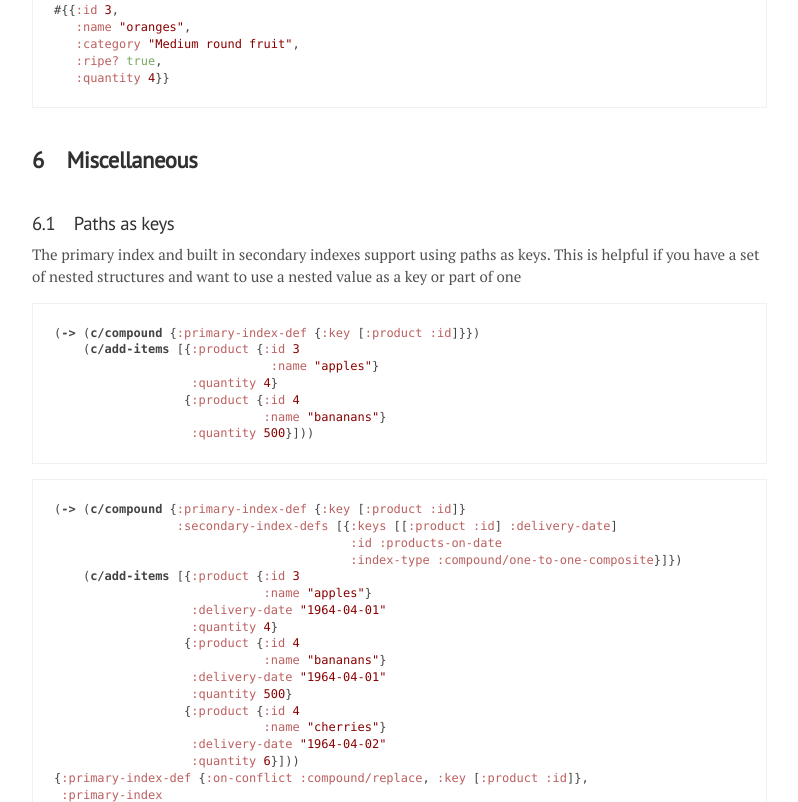
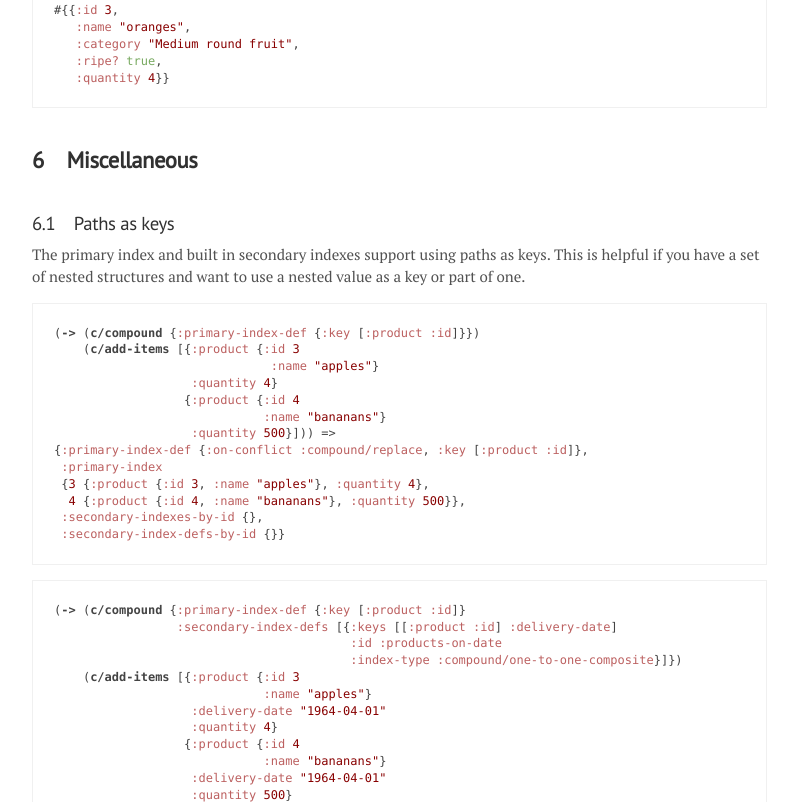
Before and after one commit to riverford/compound, a plain HTML site: page docs/index.html in a window 1280 px wide. Shown: the part 11198-12000 px from the top of the page, without its empty margins (73-871 px from the left). Drawn offline with Linux system fonts and the light colour scheme.

Commit message:
Update docs

```diff
--- a/docs/index.html
+++ b/docs/index.html
@@ -379,13 +379,19 @@
    :name &quot;oranges&quot;,
    :category &quot;Medium round fruit&quot;,
    :ripe? true,
-   :quantity 4}}</code></pre></div><div><span id="miscellaneous"></span><h2><b>6 &nbsp;&nbsp; Miscellaneous</b></h2></div><div><span id="paths-as-keys"></span><h3>6.1 &nbsp;&nbsp; Paths as keys</h3></div><div><p>The primary index and built in secondary indexes support using paths as keys. This is helpful if you have a set of nested structures and want to use a nested value as a key or part of one</p></div><div class="code"><pre><code class="clojure">(-&gt; (c/compound {:primary-index-def {:key [:product :id]}})
+   :quantity 4}}</code></pre></div><div><span id="miscellaneous"></span><h2><b>6 &nbsp;&nbsp; Miscellaneous</b></h2></div><div><span id="paths-as-keys"></span><h3>6.1 &nbsp;&nbsp; Paths as keys</h3></div><div><p>The primary index and built in secondary indexes support using paths as keys. This is helpful if you have a set of nested structures and want to use a nested value as a key or part of one.</p></div><div class="code"><pre><code class="clojure">(-&gt; (c/compound {:primary-index-def {:key [:product :id]}})
     (c/add-items [{:product {:id 3
                               :name &quot;apples&quot;}
                    :quantity 4}
                   {:product {:id 4
                              :name &quot;bananans&quot;}
-                   :quantity 500}]))</code></pre></div><div class="code"><pre><code class="clojure">(-&gt; (c/compound {:primary-index-def {:key [:product :id]}
+                   :quantity 500}])) =&gt;
+{:primary-index-def {:on-conflict :compound/replace, :key [:product :id]},
+ :primary-index
+ {3 {:product {:id 3, :name &quot;apples&quot;}, :quantity 4},
+  4 {:product {:id 4, :name &quot;bananans&quot;}, :quantity 500}},
+ :secondary-indexes-by-id {},
+ :secondary-index-defs-by-id {}}</code></pre></div><div class="code"><pre><code class="clojure">(-&gt; (c/compound {:primary-index-def {:key [:product :id]}
                  :secondary-index-defs [{:keys [[:product :id] :delivery-date]
                                          :id :products-on-date
                                          :index-type :compound/one-to-one-composite}]})
@@ -400,7 +406,7 @@
                   {:product {:id 4
                              :name &quot;cherries&quot;}
                    :delivery-date &quot;1964-04-02&quot;
-                   :quantity 6}]))
+                   :quantity 6}])) =&gt;
 {:primary-index-def {:on-conflict :compound/replace, :key [:product :id]},
  :primary-index
  {3
```
Also changed, not shown: 1 other file.
